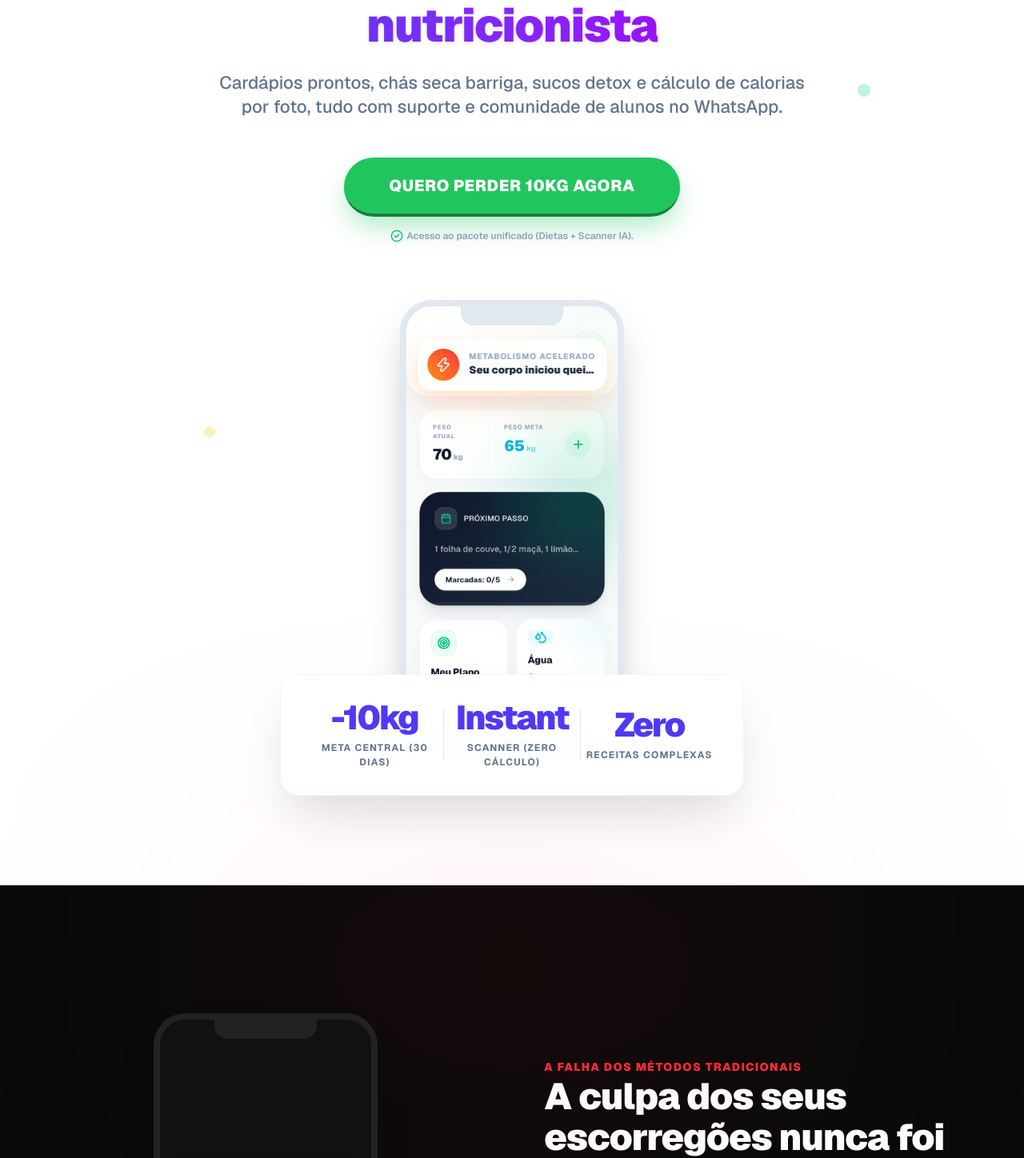
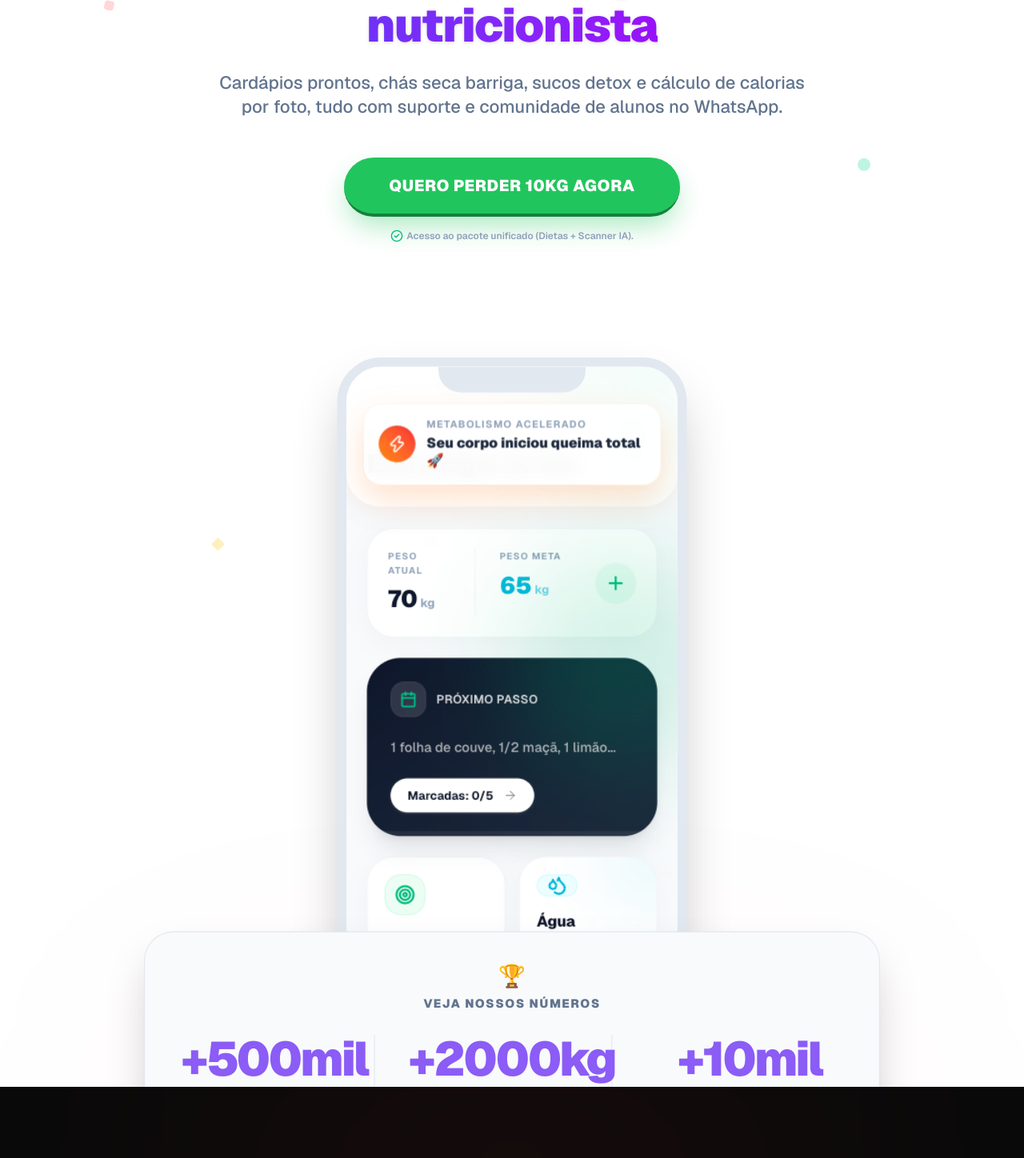
Before and after one commit to ofamosorei/app-fit, a Next.js app in the folder frontend/: page / in a window 1280 px wide. Shown: the part 325-1773 px from the top of the page at 80% size. Built offline with nearby package versions, Linux system fonts and the light colour scheme.

Commit message:
feat(landing): finalize animations, stats overlap, GIF support and copy updates

```diff
--- a/frontend/src/app/page.tsx
+++ b/frontend/src/app/page.tsx
@@ -1,12 +1,12 @@
 'use client';
 
-import { motion, AnimatePresence } from 'framer-motion';
+import { motion, AnimatePresence, useInView } from 'framer-motion';
 import {
   ArrowRight, ShieldCheck, CheckCircle2, ChevronDown, Check, PlayCircle,
   Camera, Utensils, Zap, Droplets, Clock, MessageSquare, Star, Award, Search, Activity, Fingerprint, RefreshCcw, Lock, User, ShoppingCart, Repeat
 } from 'lucide-react';
 import { useRouter } from 'next/navigation';
-import { ReactNode, useEffect, useState } from 'react';
+import { ReactNode, useEffect, useState, useRef } from 'react';
 
 // Timer component for Scarcity
 const CountdownTimer = () => {
@@ -29,11 +29,40 @@ const CountdownTimer = () => {
   );
 };
 
+// Animated number counter component
+const AnimatedCounter = ({ value, suffix = "" }: { value: number, suffix?: string }) => {
+  const ref = useRef<HTMLSpanElement>(null);
+  const inView = useInView(ref, { once: true, margin: "-50px" });
+  const [displayValue, setDisplayValue] = useState(0);
+
+  useEffect(() => {
+    if (inView) {
+      const duration = 2000; // 2 seconds
+      const startTime = performance.now();
+
+      const animate = (time: number) => {
+        const elapsed = time - startTime;
+        const progress = Math.min(elapsed / duration, 1);
+        const easeOutQuart = 1 - Math.pow(1 - progress, 4);
+
+        setDisplayValue(Math.floor(easeOutQuart * value));
+
+        if (progress < 1) {
+          requestAnimationFrame(animate);
+        }
+      };
+      requestAnimationFrame(animate);
+    }
+  }, [inView, value]);
+
+  return <span ref={ref}>{displayValue}{suffix}</span>;
+};
+
 // Reusable CSS Phone component
 const PhoneMockup = ({ children, dark = false }: { children?: ReactNode, dark?: boolean }) => (
-  <div className={`relative mx-auto w-[250px] h-[480px] sm:w-[280px] sm:h-[540px] rounded-[40px] border-[8px] ${dark ? 'border-[#222] bg-[#111]' : 'border-slate-200 bg-white'} shadow-2xl overflow-hidden flex flex-col`}>
-    <div className={`absolute top-0 inset-x-0 h-6 flex justify-center z-20`}>
-      <div className={`w-32 h-6 ${dark ? 'bg-[#222]' : 'bg-slate-200'} rounded-b-2xl`}></div>
+  <div className={`relative mx-auto w-[310px] h-[600px] sm:w-[380px] sm:h-[720px] rounded-[40px] sm:rounded-[48px] border-[8px] sm:border-[10px] ${dark ? 'border-[#222] bg-[#111]' : 'border-slate-200 bg-white'} shadow-[0_30px_60px_-15px_rgba(0,0,0,0.3)] overflow-hidden flex flex-col`}>
+    <div className={`absolute top-0 inset-x-0 h-6 sm:h-7 flex justify-center z-20`}>
+      <div className={`w-32 sm:w-40 h-6 sm:h-7 ${dark ? 'bg-[#222]' : 'bg-slate-200'} rounded-b-2xl sm:rounded-b-3xl`}></div>
     </div>
     <div className="flex-1 w-full h-full p-4 pt-12 flex flex-col items-center justify-center relative z-10">
       {children || <div className="w-16 h-16 rounded-full bg-indigo-500/10 text-indigo-500 flex items-center justify-center"><Activity /></div>}
@@ -88,28 +117,38 @@ export default function LandingPage() {
       {/* Hero Section */}
       <section className="relative pt-24 pb-48 px-6 overflow-hidden bg-white text-center">
         <div className="absolute inset-0 opacity-[0.25] pointer-events-none">
-           <div className="absolute top-[20%] left-[10%] w-3 h-3 bg-red-400 rounded-sm rotate-12"></div>
-           <div className="absolute top-[30%] right-[15%] w-4 h-4 bg-emerald-400 rounded-full"></div>
-           <div className="absolute top-[60%] left-[20%] w-3 h-3 bg-yellow-400 rotate-45"></div>
-           <div className="absolute top-[15%] right-[25%] w-2 h-2 bg-indigo-400 rounded-full"></div>
+          <motion.div animate={{ y: [0, -20, 0] }} transition={{ repeat: Infinity, duration: 4, ease: "easeInOut" }} className="absolute top-[20%] left-[10%] w-3 h-3 bg-red-400 rounded-sm rotate-12" />
+          <motion.div animate={{ y: [0, 20, 0] }} transition={{ repeat: Infinity, duration: 5, ease: "easeInOut" }} className="absolute top-[30%] right-[15%] w-4 h-4 bg-emerald-400 rounded-full" />
+          <motion.div animate={{ y: [0, -15, 0] }} transition={{ repeat: Infinity, duration: 4.5, ease: "easeInOut" }} className="absolute top-[60%] left-[20%] w-3 h-3 bg-yellow-400 rotate-45" />
+          <motion.div animate={{ y: [0, 25, 0] }} transition={{ repeat: Infinity, duration: 6, ease: "easeInOut" }} className="absolute top-[15%] right-[25%] w-2 h-2 bg-indigo-400 rounded-full" />
         </div>
 
         <div className="relative z-10 max-w-4xl mx-auto space-y-6 flex flex-col items-center">
-          <div className="inline-flex items-center gap-2 bg-red-50 text-red-600 px-4 py-1.5 rounded-full font-bold text-xs tracking-widest uppercase border border-red-100 mb-2">
+          <motion.div initial={{ opacity: 0, y: 20 }} animate={{ opacity: 1, y: 0 }} transition={{ duration: 0.5 }} className="inline-flex items-center gap-2 bg-red-50 text-red-600 px-4 py-1.5 rounded-full font-bold text-xs tracking-widest uppercase border border-red-100 mb-2">
             <Lock className="w-3.5 h-3.5" /> está pronta para transformar seu corpo e sua saúde?
-          </div>
-          <h1 className="text-[34px] sm:text-[58px] font-black leading-[1.1] tracking-tight text-slate-900 drop-shadow-sm">
+          </motion.div>
+
+          <motion.h1 initial={{ opacity: 0, y: 20 }} animate={{ opacity: 1, y: 0 }} transition={{ duration: 0.5, delay: 0.1 }} className="text-[34px] sm:text-[58px] font-black leading-[1.1] tracking-tight text-slate-900 drop-shadow-sm">
             Um aplicativo que cuida da sua alimentação e te ajuda a desinchar com <span className="text-transparent bg-clip-text bg-gradient-to-r from-indigo-600 to-purple-600">apoio de nutricionista</span>
-          </h1>
-          <p className="text-lg sm:text-[22px] text-slate-500 font-medium max-w-3xl mx-auto leading-snug">
+          </motion.h1>
+
+          <motion.p initial={{ opacity: 0, y: 20 }} animate={{ opacity: 1, y: 0 }} transition={{ duration: 0.5, delay: 0.2 }} className="text-lg sm:text-[22px] text-slate-500 font-medium max-w-3xl mx-auto leading-snug">
             Cardápios prontos, chás seca barriga, sucos detox e cálculo de calorias por foto, tudo com suporte e comunidade de alunos no WhatsApp.
-          </p>
-          <div className="pt-6 pb-6 w-full flex flex-col items-center">
+          </motion.p>
+
+          <motion.div initial={{ opacity: 0, scale: 0.95 }} animate={{ opacity: 1, scale: 1 }} transition={{ duration: 0.5, delay: 0.3, type: "spring", stiffness: 200 }} className="pt-6 pb-6 w-full flex flex-col items-center">
             {primaryBtn("QUERO PERDER 10KG AGORA")}
             <p className="text-xs text-slate-400 mt-4 font-semibold flex items-center gap-1 justify-center"><CheckCircle2 className="w-4 h-4 text-emerald-500" /> Acesso ao pacote unificado (Dietas + Scanner IA).</p>
-          </div>
+          </motion.div>
 
-          <div className="relative w-full max-w-md mx-auto mt-6">
+          <motion.div
+            initial={{ opacity: 0, y: 50 }}
+            animate={{ opacity: 1, y: 0 }}
+            transition={{ duration: 0.7, delay: 0.4 }}
+            className="relative w-full max-w-md mx-auto mt-16 sm:mt-24 origin-top"
+            whileInView={{ scale: 1.15 }} // Aumenta 15% quando scrolla para baixo
+            viewport={{ margin: "-100px 0px 0px 0px", once: false, amount: "some" }}
+          >
             <PhoneMockup>
               {/* Vídeo/Imagem mostrando o App em uso logo de cara */}
               <img
@@ -119,7 +158,7 @@ export default function LandingPage() {
               />
 
               {/* DYNAMIC NOTIFICATIONS OVERLAY (Evolução Contínua) */}
-                <div className="absolute top-10 left-1/2 -translate-x-1/2 w-[90%] z-20 h-20">
+              <div className="absolute top-8 sm:top-10 left-1/2 -translate-x-1/2 w-[90%] z-20">
                 <AnimatePresence mode="wait">
                   {notifications.map((notif, idx) => {
                     if (idx !== activeNotification) return null;
@@ -131,14 +170,14 @@ export default function LandingPage() {
                         animate={{ y: 0, opacity: 1, scale: 1 }}
                         exit={{ y: -20, opacity: 0, scale: 0.95 }}
                         transition={{ type: 'spring', stiffness: 350, damping: 25 }}
-                          className={`w-full bg-white/95 backdrop-blur-md rounded-[20px] p-3 shadow-[0_15px_35px_rgba(0,0,0,0.15)] flex gap-3 items-center border ${notif.border} ${notif.glow} absolute top-0 left-0`}
+                        className={`w-full bg-white/95 backdrop-blur-md rounded-[20px] p-4 shadow-[0_15px_35px_rgba(0,0,0,0.15)] flex gap-3 items-center border ${notif.border} ${notif.glow} absolute top-0 left-0`}
                       >
                         <div className={`w-10 h-10 bg-gradient-to-tr ${notif.color} flex items-center justify-center rounded-full text-white shrink-0 shadow-inner animate-pulse`}>
                           <IconTag className="w-5 h-5" />
                         </div>
-                          <div className="text-left w-full overflow-hidden">
-                            <p className="text-[10px] font-bold text-slate-400 uppercase tracking-widest leading-none mb-1 truncate">{notif.title}</p>
-                            <p className="text-[13px] font-black text-slate-800 leading-tight truncate">{notif.text}</p>
+                        <div className="text-left w-full">
+                          <p className="text-[10px] sm:text-[11px] font-bold text-slate-400 uppercase tracking-widest leading-none mb-1.5">{notif.title}</p>
+                          <p className="text-[14px] sm:text-[15px] font-black text-slate-800 leading-tight">{notif.text}</p>
                         </div>
                       </motion.div>
                     );
@@ -147,24 +186,37 @@ export default function LandingPage() {
               </div>
             </PhoneMockup>
 
-             {/* Stats Card Overlapping */}
-             <div className="absolute -bottom-16 sm:-bottom-20 left-1/2 -translate-x-1/2 w-[90%] sm:w-[580px] bg-white/95 backdrop-blur-xl rounded-3xl shadow-[0_30px_60px_-15px_rgba(0,0,0,0.15)] border border-slate-100 p-6 sm:p-8 flex justify-between items-center z-30 transform hover:scale-[1.02] transition-transform">
-                <div className="text-center flex-1">
-                  <p className="text-indigo-600 font-black text-2xl sm:text-[42px] tracking-tighter leading-none">-10kg</p>
-                  <p className="text-[10px] sm:text-[12px] text-slate-500 font-bold uppercase tracking-widest mt-2">Meta Central (30 dias)</p>
+            {/* Stats Card Overlapping (Desktop) / Abaixo (Mobile) */}
+            <div className="mt-12 mx-auto sm:mt-0 sm:absolute sm:-bottom-32 sm:left-1/2 sm:-translate-x-1/2 w-[95%] sm:w-[800px] bg-slate-50 rounded-[32px] p-6 sm:p-8 shadow-2xl border border-slate-200 flex flex-col items-center z-30 transform transition-transform">
+              <div className="inline-flex flex-col items-center justify-center gap-1 mb-6">
+                <span className="text-2xl">🏆</span>
+                <span className="text-slate-500 font-black uppercase tracking-widest text-[11px] sm:text-[13px]">Veja nossos números</span>
               </div>
-                <div className="w-px h-16 bg-slate-200"></div>
-                <div className="text-center flex-1">
-                  <p className="text-indigo-600 font-black text-2xl sm:text-[42px] tracking-tighter leading-none">Instant</p>
-                  <p className="text-[10px] sm:text-[12px] text-slate-500 font-bold uppercase tracking-widest mt-2">Scanner (Zero Cálculo)</p>
+
+              <div className="grid grid-cols-1 sm:grid-cols-3 gap-6 sm:gap-10 divide-y sm:divide-y-0 sm:divide-x divide-slate-200 w-full text-center">
+                <div className="flex flex-col items-center justify-center pt-4 sm:pt-0">
+                  <div className="text-[44px] sm:text-[52px] font-black text-[#8B5CF6] tracking-tighter leading-none mb-1">
+                    +<AnimatedCounter value={500} suffix="mil" />
                   </div>
-                <div className="w-px h-16 bg-slate-200"></div>
-                <div className="text-center flex-1">
-                  <p className="text-indigo-600 font-black text-2xl sm:text-[42px] tracking-tighter leading-none">Zero</p>
-                  <p className="text-[10px] sm:text-[12px] text-slate-500 font-bold uppercase tracking-widest mt-2">Receitas Complexas</p>
+                  <p className="font-bold text-slate-800 text-[14px] sm:text-[15px]">Alimentos já registrados</p>
+                </div>
+
+                <div className="flex flex-col items-center justify-center pt-4 sm:pt-0">
+                  <div className="text-[44px] sm:text-[52px] font-black text-[#8B5CF6] tracking-tighter leading-none mb-1">
+                    +<AnimatedCounter value={2000} suffix="kg" />
+                  </div>
+                  <p className="font-bold text-slate-800 text-[14px] sm:text-[15px]">Perdidos</p>
+                </div>
+
+                <div className="flex flex-col items-center justify-center pt-4 sm:pt-0">
+                  <div className="text-[44px] sm:text-[52px] font-black text-[#8B5CF6] tracking-tighter leading-none mb-1">
+                    +<AnimatedCounter value={10} suffix="mil" />
+                  </div>
+                  <p className="font-bold text-slate-800 text-[14px] sm:text-[15px]">Pessoas utilizam diariamente</p>
                 </div>
               </div>
             </div>
+          </motion.div>
         </div>
       </section>
 
@@ -215,7 +267,7 @@ export default function LandingPage() {
           </motion.div>
           <motion.div initial={{ opacity: 0, x: 30 }} whileInView={{ opacity: 1, x: 0 }} viewport={{ once: true }} className="order-1 sm:order-2 flex justify-center">
             <div className="relative w-full max-w-[280px] sm:max-w-[340px] rounded-[32px] overflow-hidden shadow-2xl border-[8px] border-white bg-slate-100 rotate-2 hover:rotate-0 transition-transform duration-500">
-              <img src="/scanner-pov.png" alt="POV Tirar Foto" className="w-full h-auto object-cover aspect-[9/16]" />
+              <img src="/scanner-pov.gif" alt="POV Tirar Foto (Demo Scanner)" className="w-full h-auto object-cover aspect-[9/16]" />
               <div className="absolute top-4 right-4 bg-emerald-500 text-white rounded-full p-2 shadow-lg animate-bounce hidden sm:block">
                 <Check className="w-6 h-6 stroke-[3]" />
               </div>
@@ -271,7 +323,7 @@ export default function LandingPage() {
 
           <div className="space-y-6 text-center md:text-left">
             <div className="inline-block bg-indigo-500/20 text-indigo-400 font-bold px-4 py-1.5 rounded-full text-sm uppercase tracking-widest border border-indigo-500/30">
-                Endosso Clínico do App
+              Aprovado por Nutricionistas
             </div>
             <h2 className="text-[32px] md:text-[42px] font-black leading-tight tracking-tight">
               "Emagrecer não é fome, é sobre organizar a confusão alimentar de forma mecânica e simples."
@@ -402,7 +454,7 @@ export default function LandingPage() {
         </div>
 
         <p className="text-[13px] text-slate-600 font-medium max-w-lg mx-auto leading-relaxed">
-          Este produto orienta via IA. Casos médicos isolados requerem liberação médica específica.<br/><br/>
+          Este produto orienta via IA. Casos médicos isolados requerem liberação médica específica.<br /><br />
           © 2026 SECA APP INT'L. Todos os direitos reservados.
         </p>
       </footer>
```
Lines whose indentation alone changed are shown as unchanged.
